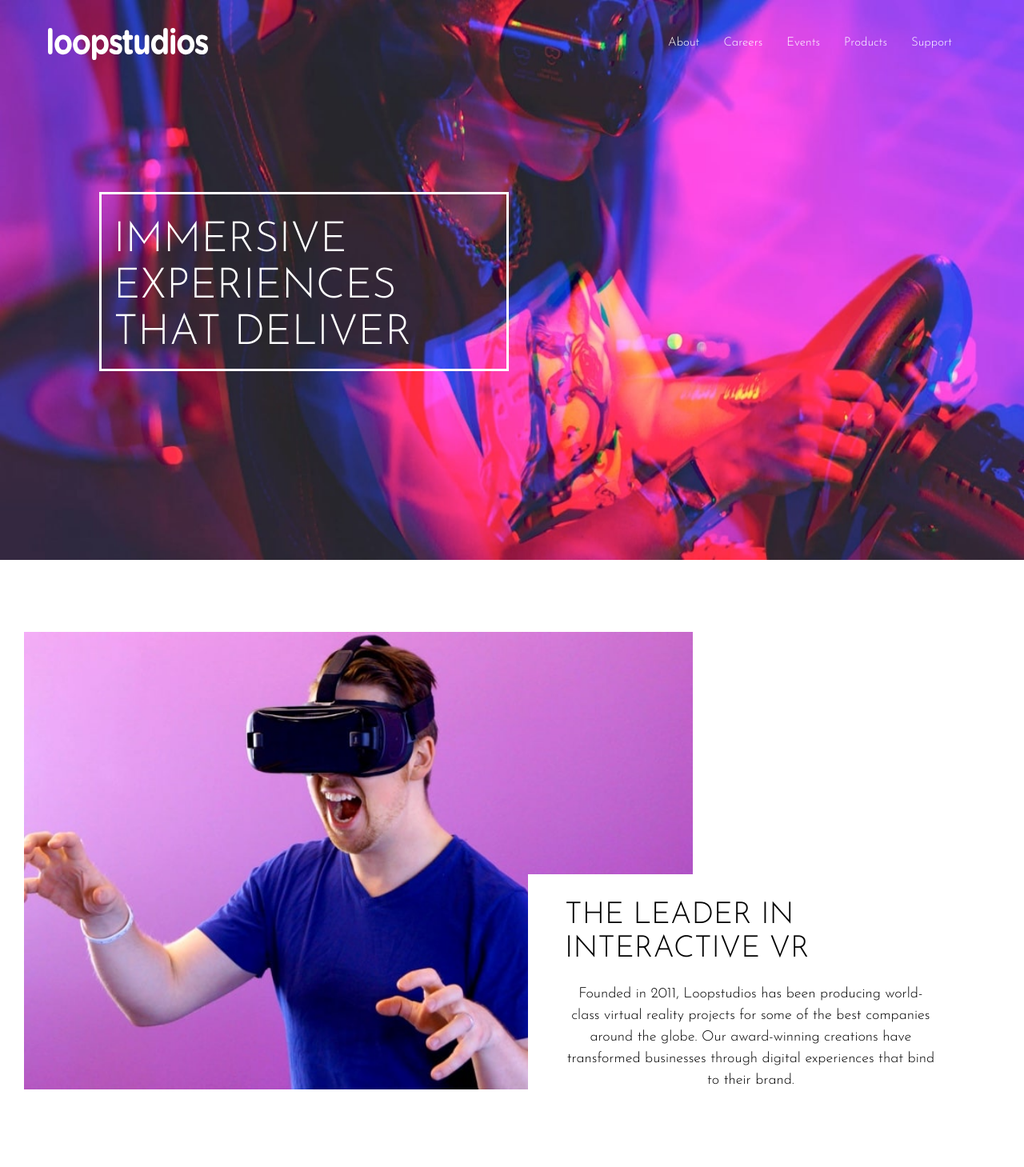
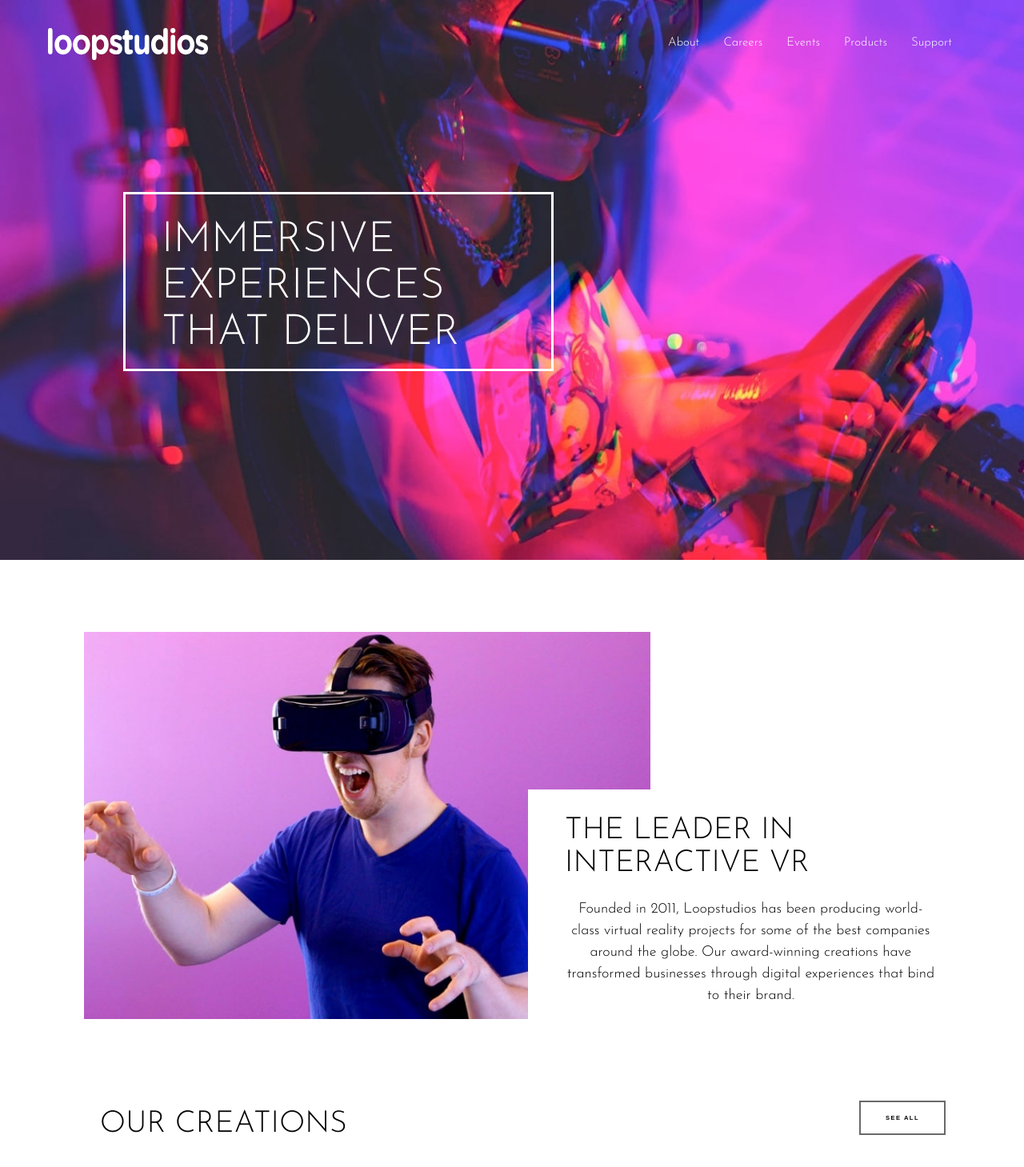
Before and after one commit to Jlbspyder/loopstudio-landing-page, a React (Vite) app: page / in a window 1280 px wide. Shown: the top 1459 px of the page at 80% size. Built offline with nearby package versions, Linux system fonts and the light colour scheme.

Commit message:
Update index.css

```diff
--- a/src/index.css
+++ b/src/index.css
@@ -242,19 +242,21 @@ p {
     display: none;
   }
   .header-content {
-    width: 40%;
-    margin-left: 4rem;
+    width: 42%;
+    margin-left: 6rem;
   }
   .header-content h1{
     margin-top: 1rem;
+    padding-left: 2rem;
   }
   .logo {
     margin-left: 7rem;
   }
   .interact {
     padding: 2rem;
+    margin-left: 5rem;
     height: 50%;
-    width: 70%;
+    width: 60%;
   }
   .box img  {
     cursor: pointer;
@@ -382,7 +384,7 @@ p {
   .content {
     position: absolute;
     right: 5.5%;
-    top: 52%;
+    top: 41%;
     background: var(--White);
     min-width: 450px;
     min-height: 100px;
```
